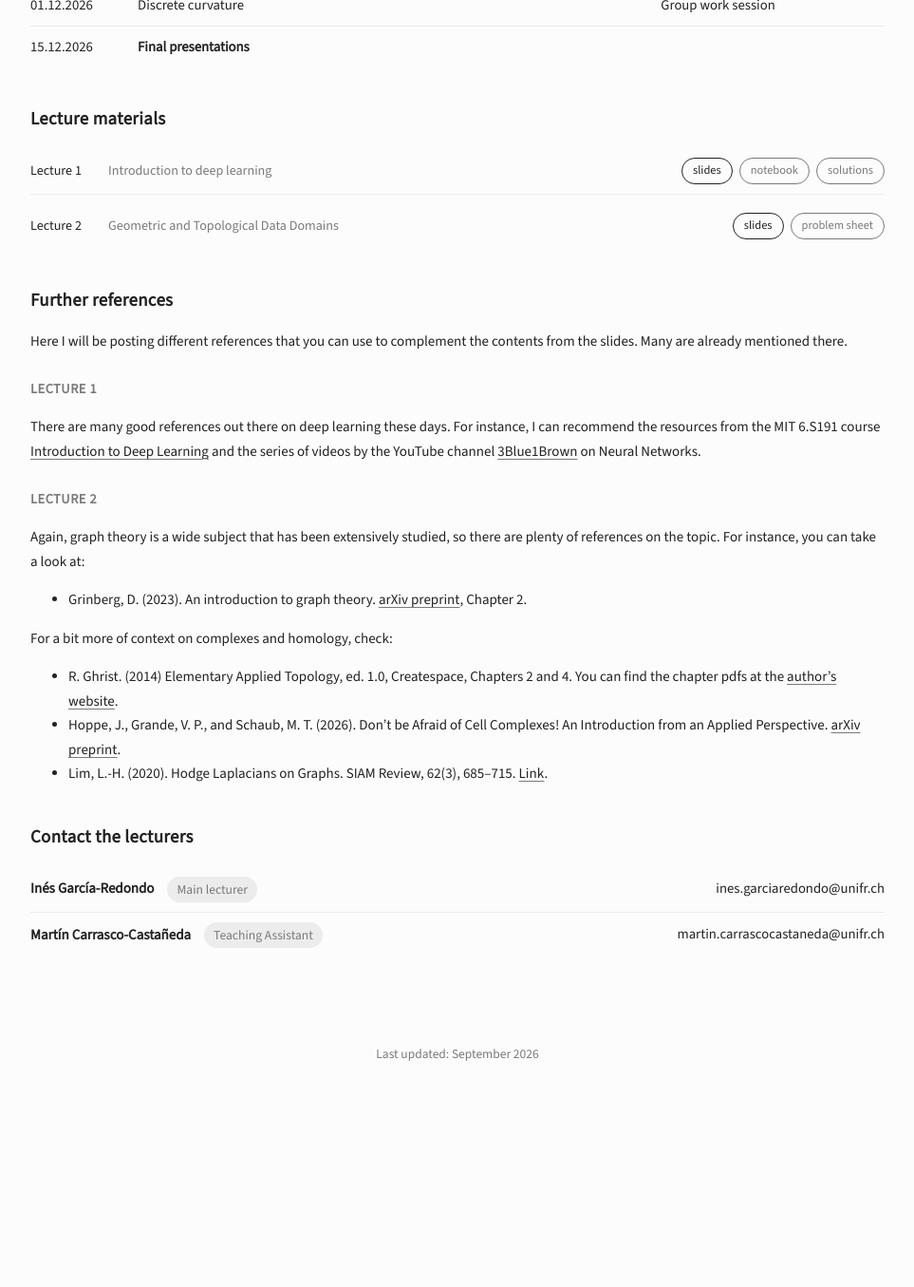
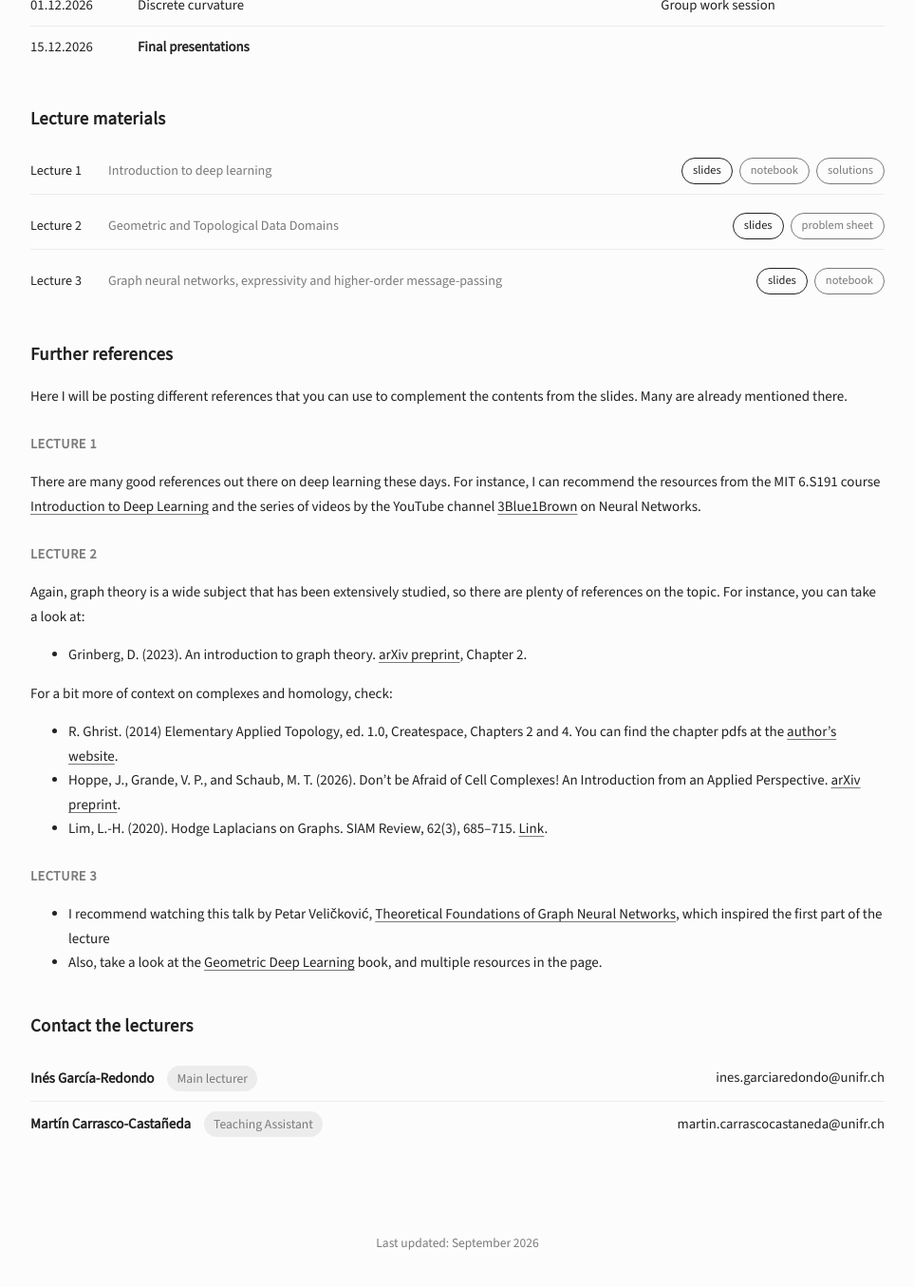
Before and after one commit to inesgare/inesgare.github.io, a Jekyll site: the page built from course-pages/gtml-2026.md, in a window 1280 px wide and 1400 px high, scrolled down 1978 px. Shown: the top 1355 px of the window at 95% size, without its empty margins (158-1121 px from the left). Built offline with Jekyll 4.4.1, drawn with Linux system fonts in a browser that asks for light colours; before the commit the page ends 3179 px from its top, so only the background shows below that.

Commit message:
added materials session 3

```diff
--- a/course-pages/gtml-2026.md
+++ b/course-pages/gtml-2026.md
@@ -82,6 +82,14 @@ In the code-based practice sessions, I will upload a jupyter notebook with secti
       <a class="btn-link btn-notebook" href="/docs/tdl-course/problem-sheet-2.pdf" target="_blank" rel="noopener">problem sheet</a>
     </div>
   </div>
+    <div class="session-item">
+    <span class="session-label">Lecture 3</span>
+    <span class="session-title">Graph neural networks, expressivity and higher-order message-passing</span>
+    <div class="session-links">
+      <a class="btn-link btn-slides" href="/docs/tdl-course/session-3.pdf" target="_blank" rel="noopener">slides</a>
+      <a class="btn-link btn-notebook" href="/docs/tdl-course/practice-3.ipynb" download>notebook</a>
+    </div>
+  </div>
 </div>
 
 ## Further references
@@ -102,6 +110,11 @@ For a bit more of context on complexes and homology, check:
 - Hoppe, J., Grande, V. P., and Schaub, M. T. (2026). Don’t be Afraid of Cell Complexes! An Introduction from an Applied Perspective. [arXiv preprint](https://arxiv.org/pdf/2506.09726).
 - Lim, L.-H. (2020). Hodge Laplacians on Graphs. SIAM Review, 62(3), 685–715. [Link](https://doi.org/10.1137/18M1223101).
 
+### Lecture 3
+
+- I recommend watching this talk by Petar Veličković, [Theoretical Foundations of Graph Neural Networks](https://www.youtube.com/watch?v=uF53xsT7mjc), which inspired the first part of the lecture
+- Also, take a look at the [Geometric Deep Learning](https://geometricdeeplearning.com/) book, and multiple resources in the page.
+
 ## Contact the lecturers
 
 <div class="contact-list">
```
Also changed, not shown: 4 other files.
